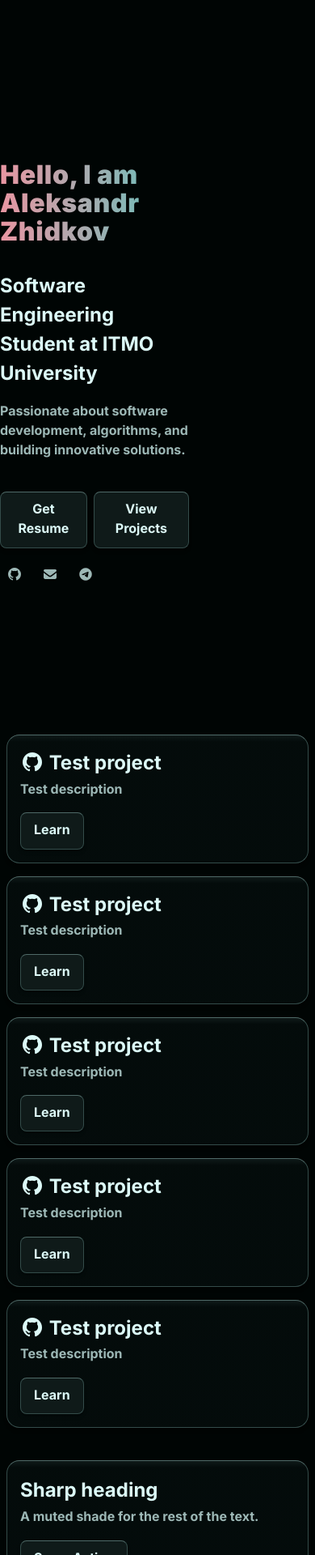
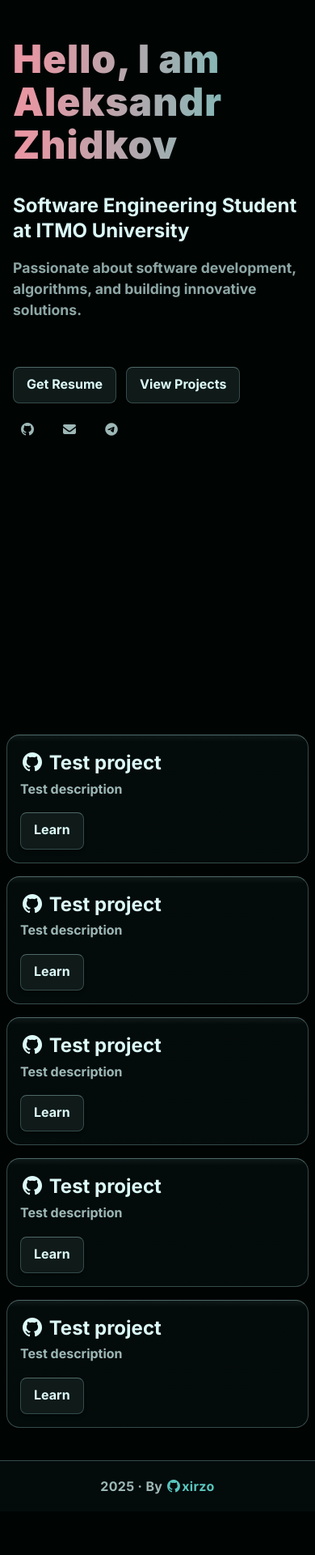
Before and after one commit to xirzo/Portfolio, a React (Vite) app: page / in a window 390 px wide. Shown: the part 80-2000 px from the top of the page at 81% size. After the commit the page ends 1946 px from the top, so only its background shows below. Built offline with nearby package versions, Linux system fonts and the light colour scheme.

Commit message:
fix: mobile greetings design

```diff
--- a/src/pages/mainPage.tsx
+++ b/src/pages/mainPage.tsx
@@ -1,59 +1,13 @@
-import Button from "../shared/button/button";
-import Card from "../shared/card/card";
 import Greetings from "../widgets/greetings/greetings";
 import ProjectsSection from "../widgets/projectsSection";
 
 function MainPage() {
     return (
         <div className="vertical-stack-container">
-            <Greetings />
+            <Greetings telegramTag={"nottt55234"} email={""} githubNickname={"xirzo"} />
 
             <ProjectsSection />
-
-            <section className="grid-container">
-                <Card>
-                    <h1>Sharp heading</h1>
-                    <p>A muted shade for the rest of the text.</p>
-                    <Button>
-                        Some Action
-                    </Button>
-                </Card>
-
-                <Card>
-                    <h1>Sharp heading</h1>
-                    <p>A muted shade for the rest of the text.</p>
-                    <Button>
-                        Some Action
-                    </Button>
-                </Card>
-
-                <div className="wide-row">
-                    <Card>
-                        <h1>Sharp heading</h1>
-                        <p>A muted shade for the rest of the text.</p>
-                        <Button>
-                            Some Action
-                        </Button>
-                    </Card>
-                </div>
-
-                <Card>
-                    <h1>Sharp heading</h1>
-                    <p>A muted shade for the rest of the text.</p>
-                    <Button>
-                        Some Action
-                    </Button>
-                </Card>
-
-                <Card>
-                    <h1>Sharp heading</h1>
-                    <p>A muted shade for the rest of the text.</p>
-                    <Button>
-                        Some Action
-                    </Button>
-                </Card>
-            </section>
-        </div>
+        </div >
     );
 }
 
--- a/src/widgets/greetings/greetings.css
+++ b/src/widgets/greetings/greetings.css
@@ -1,7 +1,19 @@
+.greetings-section {
+    min-height: 100vh;
+    display: flex;
+    align-items: center;
+    padding: 2rem 1rem;
+}
+
+.greetings-content {
+    width: 100%;
+    max-width: 800px;
+    text-align: left;
+}
+
 .greetings-title {
     font-size: 5rem;
     font-weight: 900;
-    margin-top: 1rem;
     margin-bottom: 2rem;
     line-height: 1.1;
     letter-spacing: 0.02em;
@@ -11,7 +23,7 @@
     -webkit-background-clip: text;
     color: transparent;
     -webkit-text-fill-color: transparent;
-    font-size: clamp(2rem, 7vw, 5rem);
+    font-size: clamp(3rem, 8vw, 5rem);
     animation: gradient-move 4s ease-in-out infinite;
     transition: transform 0.18s cubic-bezier(.22, 1, .36, 1);
 }
@@ -27,3 +39,39 @@
         background-position: 100% 50%;
     }
 }
+
+.greetings-subtitle {
+    font-size: clamp(1.5rem, 4vw, 1.75rem);
+    margin-bottom: 1rem;
+    line-height: 1.3;
+}
+
+.greetings-description {
+    font-size: clamp(1.1rem, 3vw, 1.125rem);
+    line-height: 1.5;
+    margin-bottom: 2rem;
+    opacity: 0.9;
+}
+
+.greetings-buttons-container {
+    display: flex;
+    gap: 1rem;
+    margin-bottom: 1rem;
+    flex-wrap: wrap;
+}
+
+.greetings-social-container {
+    display: flex;
+    gap: 1rem;
+}
+
+@media (max-width: 900px) {
+    .greetings-section {
+        align-items: start;
+        padding: 1rem;
+    }
+
+    .greetings-buttons-container {
+        gap: 0.75rem;
+    }
+}
--- a/src/widgets/greetings/greetings.tsx
+++ b/src/widgets/greetings/greetings.tsx
@@ -11,30 +11,23 @@ export interface GreetingsProps {
 
 function Greetings({ telegramTag, email, githubNickname }: GreetingsProps) {
     return (
-        <section
-            className="vertical-stack-container"
-            style={{
-                minHeight: '100vh',
-                justifyContent: 'center'
-            }}>
-            <div style={{
-                width: '60%'
-            }}>
+        <section className="greetings-section">
+            <div className="greetings-content">
                 <AnimatedHover>
                     <h1 className="greetings-title">
                         Hello, I am Aleksandr Zhidkov
                     </h1>
                 </AnimatedHover>
 
-                <h2>
+                <h2 className="greetings-subtitle">
                     Software Engineering Student at ITMO University
                 </h2>
 
-                <p>
+                <p className="greetings-description">
                     Passionate about software development, algorithms, and building innovative solutions.
                 </p>
 
-                <div className="horizontal-stack-container">
+                <div className="greetings-buttons-container">
                     <Button>
                         Get Resume
                     </Button>
@@ -44,11 +37,7 @@ function Greetings({ telegramTag, email, githubNickname }: GreetingsProps) {
                     </Button>
                 </div>
 
-                <div
-                    className="horizontal-stack-container"
-                    style={{
-                        marginTop: '1rem'
-                    }}>
+                <div className="greetings-social-container">
                     <IconButton
                         href={`https://github.com/${githubNickname}`}
                         target="_blank"
```
